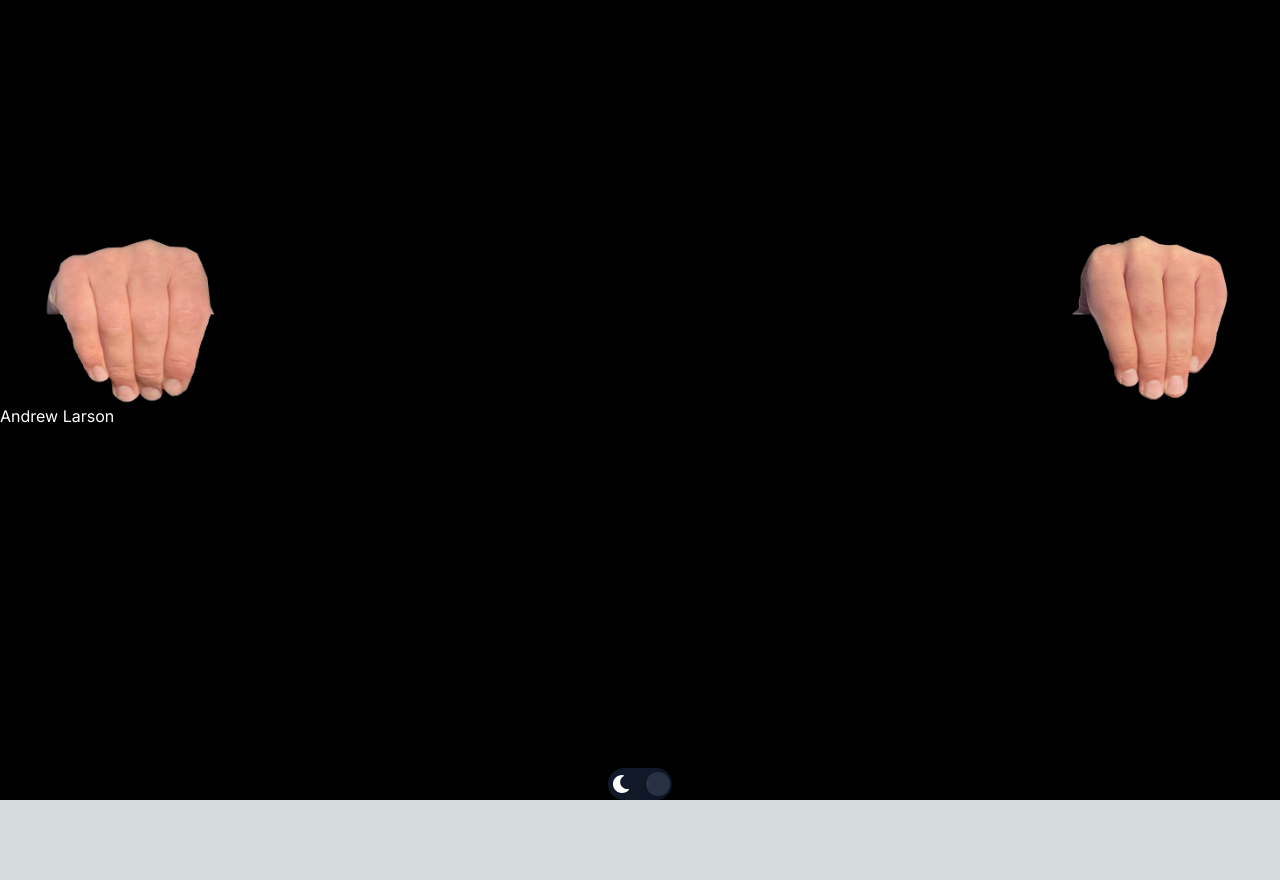
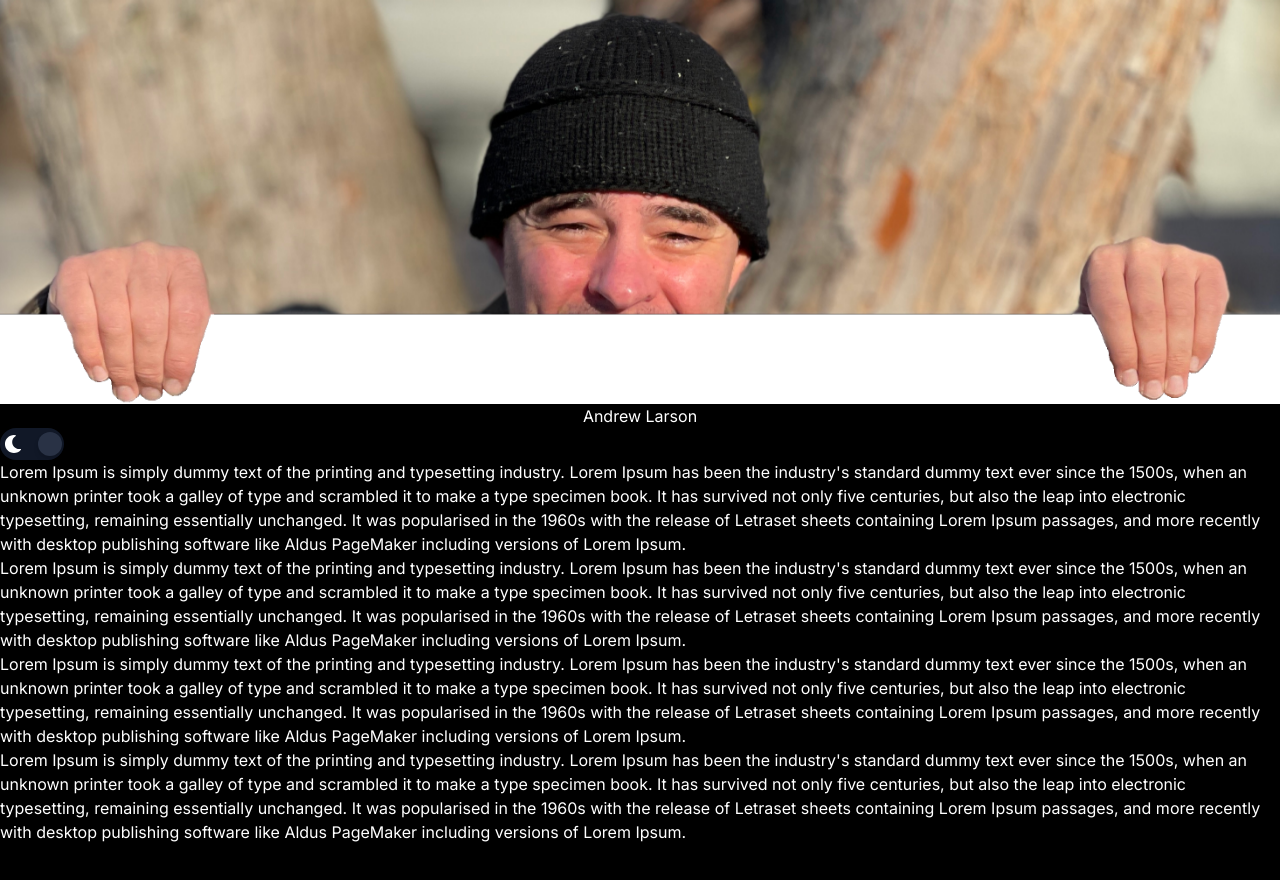
Before and after one commit to A-A-Larson/NextReact, a Next.js app in the folder nextportfolio/: page / in a window 1280 px wide. Shown: the top 880 px of the page. Before the commit the page ends 800 px from the top, so only its background shows below. Built offline with nearby package versions, Linux system fonts and the light colour scheme.

Commit message:
Header Skeleton v1

```diff
--- /dev/null
+++ b/nextportfolio/src/app/components/Content.jsx
@@ -0,0 +1,30 @@
+"use client";
+import React from 'react';
+import ThemeToggle from '../components/ThemeToggle'
+
+export default function Content() {
+    return (
+        <div
+        className='h-screen bg-white relative dark:bg-black'
+        >
+            <div className=''>
+                <h1
+                    className='text-center'
+                >
+                    Andrew Larson
+                </h1>
+                <div>
+                    <ThemeToggle />
+                </div>
+            </div>
+
+            <div className='text-wrap'>
+                <p>Lorem Ipsum is simply dummy text of the printing and typesetting industry. Lorem Ipsum has been the industry's standard dummy text ever since the 1500s, when an unknown printer took a galley of type and scrambled it to make a type specimen book. It has survived not only five centuries, but also the leap into electronic typesetting, remaining essentially unchanged. It was popularised in the 1960s with the release of Letraset sheets containing Lorem Ipsum passages, and more recently with desktop publishing software like Aldus PageMaker including versions of Lorem Ipsum.</p>
+                <p>Lorem Ipsum is simply dummy text of the printing and typesetting industry. Lorem Ipsum has been the industry's standard dummy text ever since the 1500s, when an unknown printer took a galley of type and scrambled it to make a type specimen book. It has survived not only five centuries, but also the leap into electronic typesetting, remaining essentially unchanged. It was popularised in the 1960s with the release of Letraset sheets containing Lorem Ipsum passages, and more recently with desktop publishing software like Aldus PageMaker including versions of Lorem Ipsum.</p>
+                <p>Lorem Ipsum is simply dummy text of the printing and typesetting industry. Lorem Ipsum has been the industry's standard dummy text ever since the 1500s, when an unknown printer took a galley of type and scrambled it to make a type specimen book. It has survived not only five centuries, but also the leap into electronic typesetting, remaining essentially unchanged. It was popularised in the 1960s with the release of Letraset sheets containing Lorem Ipsum passages, and more recently with desktop publishing software like Aldus PageMaker including versions of Lorem Ipsum.</p>
+                <p>Lorem Ipsum is simply dummy text of the printing and typesetting industry. Lorem Ipsum has been the industry's standard dummy text ever since the 1500s, when an unknown printer took a galley of type and scrambled it to make a type specimen book. It has survived not only five centuries, but also the leap into electronic typesetting, remaining essentially unchanged. It was popularised in the 1960s with the release of Letraset sheets containing Lorem Ipsum passages, and more recently with desktop publishing software like Aldus PageMaker including versions of Lorem Ipsum.</p>
+            </div>
+
+        </div>
+    )
+};
--- a/nextportfolio/src/app/components/Header.jsx
+++ b/nextportfolio/src/app/components/Header.jsx
@@ -1,32 +1,50 @@
 "use client";
 import React from 'react';
 import HeroImg from '../img/HeaderEdit4Resize.png';
-import Hands from '../img/HandsResize.png';
+import Hands from '../img/HandsResize2.png';
 import Image from 'next/image';
 
 export default function Header() {
     return (
-        <div>
+        <div
+        className=''
+        >
 
+            {/* <div
+            style={{
+                backgroundImage: `url(${HeroImg.src})`,
+                height: '100%',
+                width: '100%',
+                position: 'fixed',
+                backgroundRepeat: 'no-repeat',
+                backgroundSize: 'contain',
+                zIndex: ''
+            }}
+            >
+
+            </div> */}
+            <div className="absolute">
                 <Image
-                className='fixed -z-10'
+                    className='fixed'
                     width={2930}
                     height={924}
                     src={HeroImg}
+
+                    objectFit='cover'
                     alt='Man with hands overlapping the top of the webpage as if he is holding onto it'
                 />
+            </div>
+
+            <div className=''>
                 <Image
-                className='z-0'
+                    className='relative z-2'
                     width={2930}
                     height={924}
                     src={Hands}
                     alt='Floating hands'
                 />
+            </div>
 
-
-            <h1
-                className=''
-            >Andrew Larson</h1>
         </div>
     )
 };
--- a/nextportfolio/src/app/components/ThemeToggle.jsx
+++ b/nextportfolio/src/app/components/ThemeToggle.jsx
@@ -22,6 +22,7 @@ const ThemeToggle = () => {
     }, [darkMode])
 
     return (
+        <div>
             <div
                 className='relative w-16 h-8 flex items-center dark:bg-gray-900 bg-teal-500
                 cursor-pointer rounded-full p-1'
@@ -38,6 +39,7 @@ const ThemeToggle = () => {
                     size={18}
                 />
             </div>
+        </div>
     )
 }
 
--- a/nextportfolio/src/app/page.jsx
+++ b/nextportfolio/src/app/page.jsx
@@ -1,12 +1,13 @@
 import ThemeToggle from './components/ThemeToggle'
 import Header from './components/Header';
+import Content from './components/Content';
 
 export default function Home() {
   return (
     <main className="bg-white text-black flex min-h-screen flex-col items-center justify-between
-    dark:bg-black text-white">
+    dark:bg-black dark:text-white">
       <Header />
-      <ThemeToggle />
+      <Content />
     </main>
   )
 }
```
Also changed, not shown: nextportfolio/public/HeaderEdit4Resize.png (added), nextportfolio/src/app/img/HandsResize2.png (added). Lines whose indentation alone changed are shown as unchanged.
